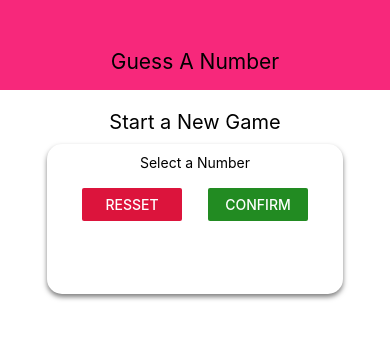
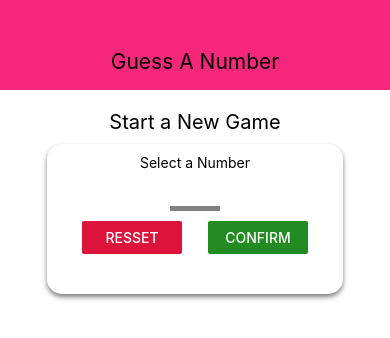
Before and after one commit to Eldor99/NumberGueser, a React Native app: screen / in a window 390 px wide. Shown: the top 338 px of the page. Built offline with nearby package versions, Linux system fonts and the light colour scheme.

Commit message:
added input component

```diff
--- /dev/null
+++ b/components/Input.js
@@ -0,0 +1,17 @@
+import React from "react";
+import { TextInput, StyleSheet } from "react-native";
+
+const Input = (props) => {
+  return <TextInput {...props} style={{ ...styles.input, ...props.style }} />;
+};
+
+const styles = StyleSheet.create({
+  input: {
+    height: 30,
+    borderBottomColor: "grey",
+    borderBottomWidth: 5,
+    marginVertical: 10,
+  },
+});
+
+export default Input;
--- a/screens/StartGameScreen.js
+++ b/screens/StartGameScreen.js
@@ -1,6 +1,7 @@
 import React from "react";
-import { Text, View, StyleSheet, Button, TextInput } from "react-native";
+import { Text, View, StyleSheet, Button } from "react-native";
 import Card from "../components/Card";
+import Input from "../components/Input";
 import colors from "../constants/colors";
 
 const StartGameScreen = (props) => {
@@ -9,7 +10,14 @@
       <Text style={styles.title}>Start a New Game</Text>
       <Card style={styles.inputContainer}>
         <Text>Select a Number</Text>
-        <TextInput />
+        <Input
+          style={styles.input}
+          blurOnSubmit
+          autoCapitalize="none"
+          autoCorrect={false}
+          keyboardType="numeric"
+          maxLength={2}
+        />
         <View style={styles.buttonContainer}>
           <View style={styles.button}>
             <Button
@@ -51,6 +59,10 @@
   button: {
     width: 100,
   },
+  input: {
+    width: 50,
+    textAlign: "center",
+  },
 });
 
 export default StartGameScreen;
```
